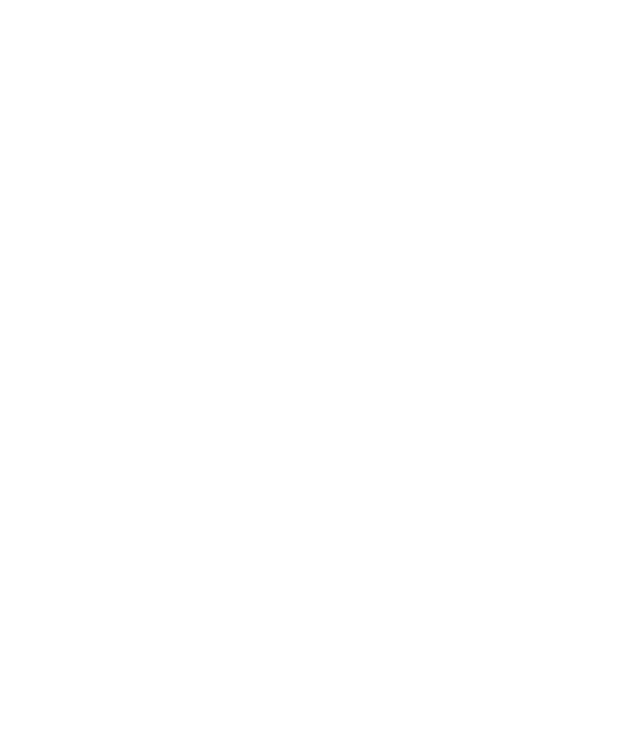
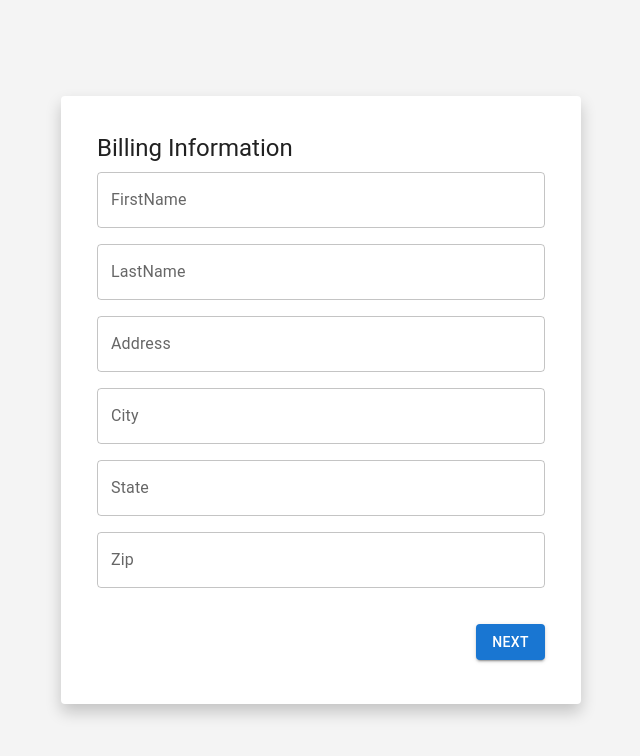
Before and after one commit to raressichim/Web-Platform-for-Freelancers, a React (Create React App) app in the folder frontend/: page /pay in a window 1280 px wide. Before the commit this address had no page. Shown: the top 756 px of the page, without its empty margins (319-959 px from the left). Built offline with nearby package versions, Linux system fonts and the light colour scheme.

Commit message:
Implemented payment demo

```diff
--- a/frontend/src/App.js
+++ b/frontend/src/App.js
@@ -13,6 +13,7 @@
 import SearchResult from "./components/search/SearchResult";
 import SellerBoard from "./components/home/SellerBoard";
 import ProductsBoard from "./components/home/Products";
+import PaymentForm from "./components/payment/Payment";
 
 function App() {
   return (
@@ -32,7 +33,8 @@
           <Route path="/gig/:gigId" element={<GigDetails />} />
           <Route path="gigUpdate/:gigId" element={<GigUpdateView />} />
           <Route path="searchResults" element={<SearchResult />} />
-          <Route path="myProducts" element={<ProductsBoard />}></Route>
+          <Route path="myProducts" element={<ProductsBoard />} />
+          <Route path="pay" element={<PaymentForm />} />
         </Routes>
       </BrowserRouter>
     </div>
--- a/frontend/src/components/Gig/GigDetails.js
+++ b/frontend/src/components/Gig/GigDetails.js
@@ -11,7 +11,7 @@
   TextField,
   IconButton,
 } from "@mui/material";
-import { useParams, Link } from "react-router-dom";
+import { useParams, Link, useNavigate } from "react-router-dom";
 import Breadcrumbs from "@mui/joy/Breadcrumbs";
 import ChevronRightRoundedIcon from "@mui/icons-material/ChevronRightRounded";
 import HomeRoundedIcon from "@mui/icons-material/HomeRounded";
@@ -32,6 +32,7 @@
   const [description, setDescription] = useState("");
   const [error, setError] = useState("");
   const [reviews, setReviews] = useState([]);
+  const navigate = useNavigate();
 
   const handleBuyClick = () => {
     setDialogOpen(true);
@@ -52,23 +53,8 @@
       return;
     }
     setError("");
-    try {
-      const response = await fetch(`${SERVER}/order/addOrder`, {
-        method: "post",
-        headers: {
-          "Content-Type": "application/json",
-        },
-        body: JSON.stringify(updatedOrderData),
-      });
-
-      if (!response.ok) {
-        console.log("Failed to order");
-      }
-    } catch (error) {
-      console.error("Error:", error);
-    } finally {
-      handleClose();
-    }
+    navigate("/pay", { state: { orderData: updatedOrderData } });
+    handleClose();
   };
 
   useEffect(() => {
--- /dev/null
+++ b/frontend/src/components/payment/Payment.js
@@ -0,0 +1,309 @@
+import React, { useState } from "react";
+import {
+  TextField,
+  Button,
+  Grid,
+  Typography,
+  Card,
+  CardContent,
+} from "@mui/material";
+import styled from "@emotion/styled";
+import { useLocation, Link } from "react-router-dom";
+
+const Container = styled.div`
+  display: flex;
+  justify-content: center;
+  align-items: center;
+  height: 100vh;
+  width: 100vw;
+  background-color: #f4f4f4;
+`;
+
+const StyledCard = styled(Card)`
+  max-width: 480px;
+  margin: auto;
+  padding: 20px;
+  box-shadow: 0 8px 16px 0 rgba(0, 0, 0, 0.2);
+`;
+
+const StyledButton = styled(Button)`
+  margin-top: 20px;
+`;
+
+function PaymentForm() {
+  const [step, setStep] = useState(1);
+  const [billingInfo, setBillingInfo] = useState({
+    firstName: "",
+    lastName: "",
+    address: "",
+    city: "",
+    state: "",
+    zip: "",
+    errors: {},
+  });
+
+  const [paymentInfo, setPaymentInfo] = useState({
+    cardNumber: "",
+    cardName: "",
+    expDate: "",
+    cvv: "",
+    errors: {},
+  });
+
+  const location = useLocation();
+  const orderData = location.state ? location.state.orderData : {};
+
+  function hasNumbers(t) {
+    return /\d/.test(t);
+  }
+
+  function isValidZip(zip) {
+    return /^\d{5}(-\d{4})?$/.test(zip);
+  }
+
+  function isValidCardNumber(number) {
+    return number.length === 16 && /^\d+$/.test(number);
+  }
+
+  function isValidCVV(cvv) {
+    return /^\d{3}$/.test(cvv);
+  }
+
+  // Validate fields immediately as they are updated
+  function handleBillingChange(key, value) {
+    const newBillingInfo = { ...billingInfo, [key]: value };
+    newBillingInfo.errors[key] = validateBillingField(key, value);
+    setBillingInfo(newBillingInfo);
+  }
+
+  function validateBillingField(key, value) {
+    switch (key) {
+      case "firstName":
+      case "lastName":
+      case "address":
+      case "city":
+      case "state":
+        if (hasNumbers(value)) return "Invalid entry; numbers are not allowed.";
+        break;
+      case "zip":
+        if (!isValidZip(value)) return "Invalid ZIP code.";
+        break;
+      default:
+        return "";
+    }
+    return "";
+  }
+
+  function validatePaymentField(key, value) {
+    switch (key) {
+      case "cardNumber":
+        if (!isValidCardNumber(value)) return "Invalid card number.";
+        break;
+      case "cardName":
+        if (hasNumbers(value)) return "Invalid name on card.";
+        break;
+      case "expDate":
+        if (!isValidDate(value)) return "Invalid expiration date.";
+        break;
+      case "cvv":
+        if (!isValidCVV(value)) return "Invalid CVV.";
+        break;
+      default:
+        return "";
+    }
+    return "";
+  }
+
+  function nextStep() {
+    if (validateBillingInfo()) setStep(2);
+  }
+
+  function prevStep() {
+    setStep(1);
+  }
+
+  function handlePaymentChange(key, value) {
+    if (key === "expDate") {
+      value = formatExpirationDate(value);
+    }
+    const newPaymentInfo = { ...paymentInfo, [key]: value };
+    newPaymentInfo.errors[key] = validatePaymentField(key, value);
+    setPaymentInfo(newPaymentInfo);
+  }
+
+  function formatExpirationDate(value) {
+    if (value.length === 2 && paymentInfo.expDate.length === 1) {
+      value += "/";
+    }
+    return value;
+  }
+
+  function isValidDate(date) {
+    const regex = /^(0[1-9]|1[0-2])\/(\d{2})$/;
+    if (!regex.test(date)) {
+      return false;
+    }
+    const [month, year] = date.split("/").map(Number);
+    const currentYear = new Date().getFullYear() % 100;
+    const currentMonth = new Date().getMonth() + 1;
+
+    // Check if year is current or future
+    if (year < currentYear) return false;
+    // If it's the current year, check the month
+    if (year === currentYear && month < currentMonth) return false;
+
+    return true;
+  }
+
+  const validateBillingInfo = () => {
+    let errors = {};
+    Object.entries(billingInfo).forEach(([key, value]) => {
+      if (key !== "errors") {
+        const error = validateBillingField(key, value);
+        if (error) errors[key] = error;
+      }
+    });
+    setBillingInfo({ ...billingInfo, errors });
+    return Object.keys(errors).length === 0;
+  };
+
+  const validatePaymentInfo = () => {
+    let errors = {};
+    Object.entries(paymentInfo).forEach(([key, value]) => {
+      if (key !== "errors") {
+        const error = validatePaymentField(key, value);
+        if (error) errors[key] = error;
+      }
+    });
+    setPaymentInfo({ ...paymentInfo, errors });
+    return Object.keys(errors).length === 0;
+  };
+
+  const renderStep = () => {
+    switch (step) {
+      case 1:
+        return renderBillingInfo();
+      case 2:
+        return renderPaymentInfo();
+      default:
+        return null;
+    }
+  };
+
+  function renderBillingInfo() {
+    return (
+      <CardContent>
+        <Typography variant="h5" gutterBottom>
+          Billing Information
+        </Typography>
+        <form>
+          <Grid container spacing={2}>
+            {Object.entries(billingInfo).map(([key, value]) => {
+              if (key !== "errors") {
+                return (
+                  <Grid item xs={12} key={key}>
+                    <TextField
+                      fullWidth
+                      label={key.charAt(0).toUpperCase() + key.slice(1)}
+                      variant="outlined"
+                      value={value}
+                      onChange={(e) => handleBillingChange(key, e.target.value)}
+                      error={!!billingInfo.errors[key]}
+                      helperText={billingInfo.errors[key]}
+                    />
+                  </Grid>
+                );
+              }
+              return null;
+            })}
+            <Grid item xs={12} container justifyContent="flex-end">
+              <StyledButton
+                onClick={nextStep}
+                variant="contained"
+                color="primary"
+              >
+                Next
+              </StyledButton>
+            </Grid>
+          </Grid>
+        </form>
+      </CardContent>
+    );
+  }
+
+  function renderPaymentInfo() {
+    return (
+      <CardContent>
+        <Typography variant="h5" gutterBottom>
+          Payment Information
+        </Typography>
+        <form onSubmit={handleSubmit}>
+          <Grid container spacing={2}>
+            {Object.entries(paymentInfo).map(([key, value]) => {
+              if (key !== "errors") {
+                return (
+                  <Grid item xs={12} key={key}>
+                    <TextField
+                      fullWidth
+                      label={key.charAt(0).toUpperCase() + key.slice(1)}
+                      variant="outlined"
+                      value={value}
+                      onChange={(e) => handlePaymentChange(key, e.target.value)}
+                      error={!!paymentInfo.errors[key]}
+                      helperText={paymentInfo.errors[key]}
+                    />
+                  </Grid>
+                );
+              }
+              return null;
+            })}
+            <Grid item xs={12} container justifyContent="space-between">
+              <StyledButton onClick={prevStep} variant="contained">
+                Back
+              </StyledButton>
+              <Link to="/">
+                <StyledButton type="submit" variant="contained" color="primary">
+                  Pay
+                </StyledButton>
+              </Link>
+            </Grid>
+          </Grid>
+        </form>
+      </CardContent>
+    );
+  }
+
+  const handleSubmit = async (event) => {
+    event.preventDefault();
+    if (validatePaymentInfo()) {
+      console.log("Form Submitted:", { billingInfo, paymentInfo, orderData });
+      try {
+        const response = await fetch(`http://localhost:8080/order/addOrder`, {
+          method: "post",
+          headers: {
+            "Content-Type": "application/json",
+          },
+          body: JSON.stringify({
+            ...billingInfo,
+            ...paymentInfo,
+            ...orderData,
+          }),
+        });
+        if (!response.ok) {
+          throw new Error("Failed to place the order");
+        }
+        console.log("Order placed successfully");
+      } catch (error) {
+        console.error("Error placing order:", error);
+      }
+    }
+  };
+
+  return (
+    <Container>
+      <StyledCard>{renderStep()}</StyledCard>
+    </Container>
+  );
+}
+
+export default PaymentForm;
```
